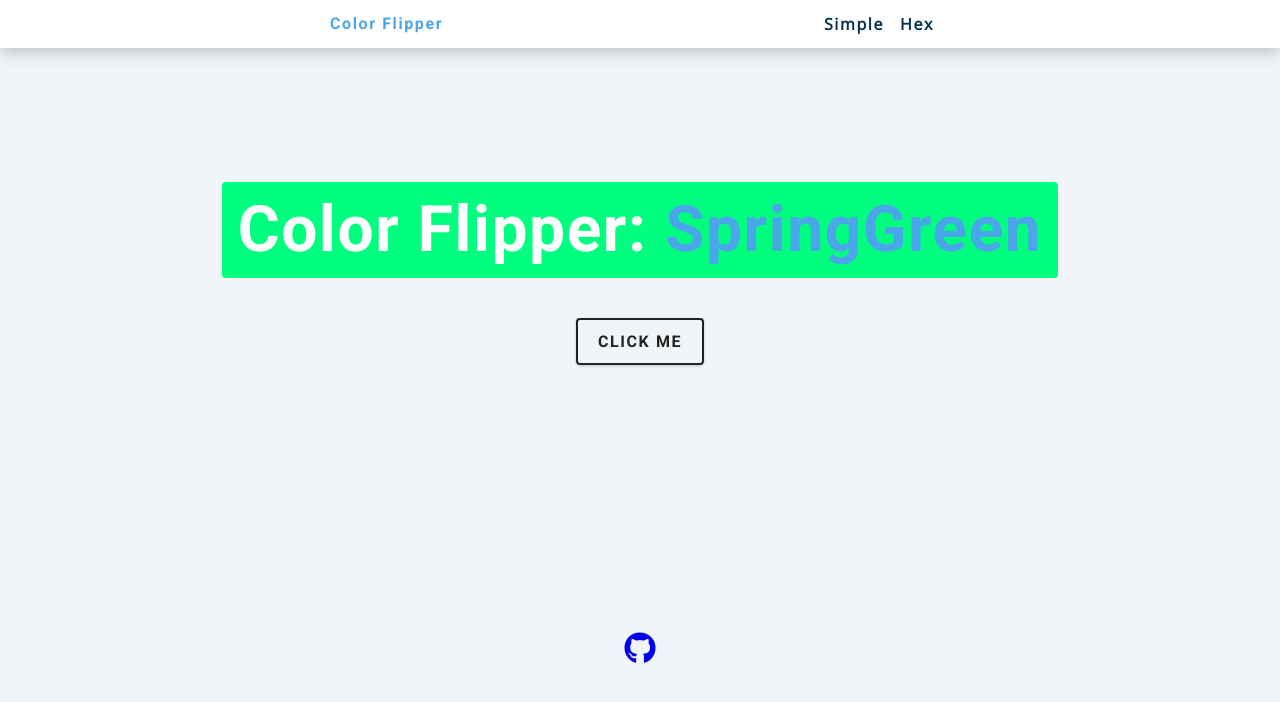
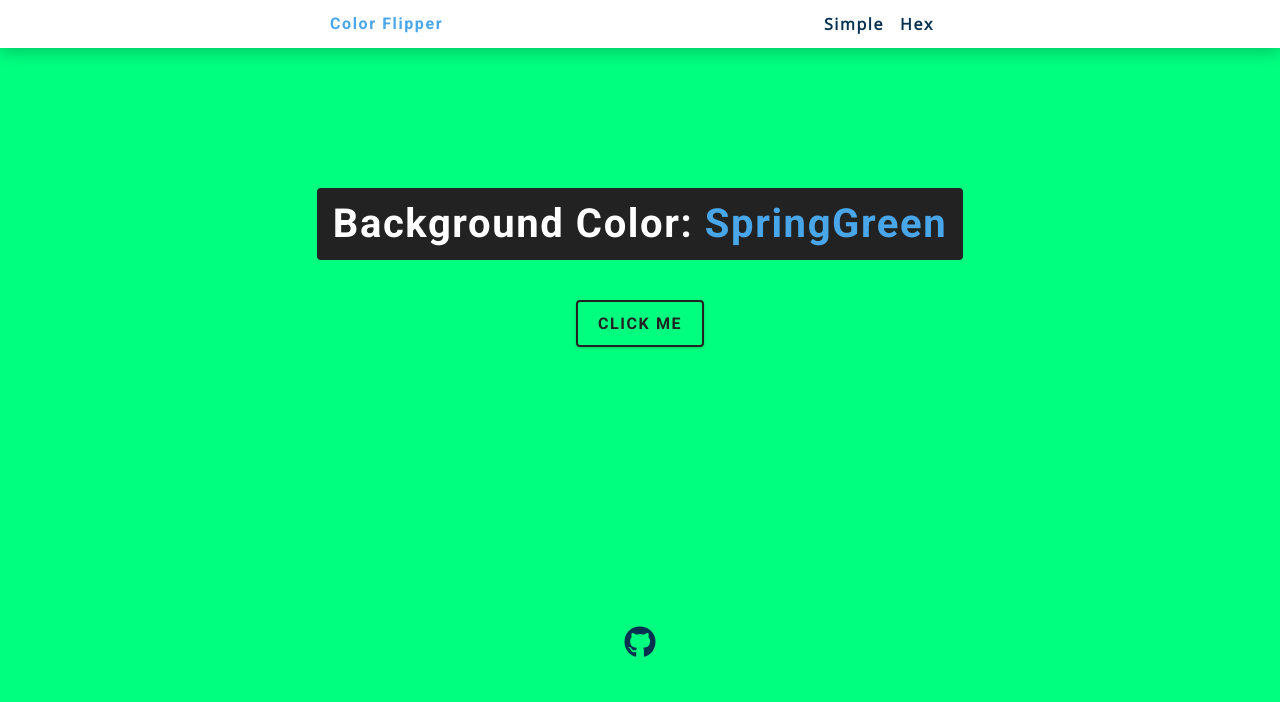
Before and after one commit to Nwachukwu-Uzor/color-flipper, a plain HTML site: page index.html in a window 1280 px wide. Both pictures are taken after a click on the button "CLICK ME". Drawn offline with nearby package versions, Linux system fonts and the light colour scheme.

Commit message:
finally done

```diff
--- a/app.js
+++ b/app.js
@@ -1,5 +1,5 @@
 // const colors = ["green", "red", "rgba(133,122,200)", "#f15025"];
-const container = document.querySelector(".container h1");
+const body = document.querySelector("body");
 const btn = document.querySelector("#btn");
 const simpleColor = document.querySelector(".simple-color");
 
@@ -164,6 +164,6 @@ const generateRandomColor = (index) => {
 
 btn.addEventListener("click", () => {
   const randomColor = generateRandomColor(generateRandomNumber());
-  container.style.backgroundColor = randomColor;
+  body.style.backgroundColor = randomColor;
   simpleColor.innerText = randomColor;
 });
--- a/hex.js
+++ b/hex.js
@@ -1,6 +1,6 @@
 const hex = [0, 1, 2, 3, 4, 5, 6, 7, 8, 9, "A", "B", "C", "D", "E", "F"];
 
-const container = document.querySelector(".container h2");
+const body = document.querySelector("body");
 const btn = document.querySelector("#btn");
 const color = document.querySelector(".color");
 
@@ -18,6 +18,6 @@ const generateRandomColor = () => {
 
 btn.addEventListener("click", () => {
   const randomColor = generateRandomColor();
-  container.style.backgroundColor = randomColor;
+  body.style.backgroundColor = randomColor;
   color.innerText = randomColor;
 });
--- a/index.html
+++ b/index.html
@@ -23,7 +23,7 @@
     </nav>
     <main>
       <div class="container">
-        <h1>color flipper: <span class="simple-color">black</span></h1>
+        <h2>Background color: <span class="simple-color"></span></h2>
         <button class="btn btn-hero" id="btn">CLICK ME</button>
       </div>
       <div class="github">
--- a/styles.css
+++ b/styles.css
@@ -250,8 +250,10 @@ main {
 .github a:link,
 .github a:visited {
   background-color: transparent;
+  color: hsl(205, 86%, 17%);
 }
 
 i {
   font-size: 2em;
+  color: hsl(205, 86%, 17%);
 }
```
